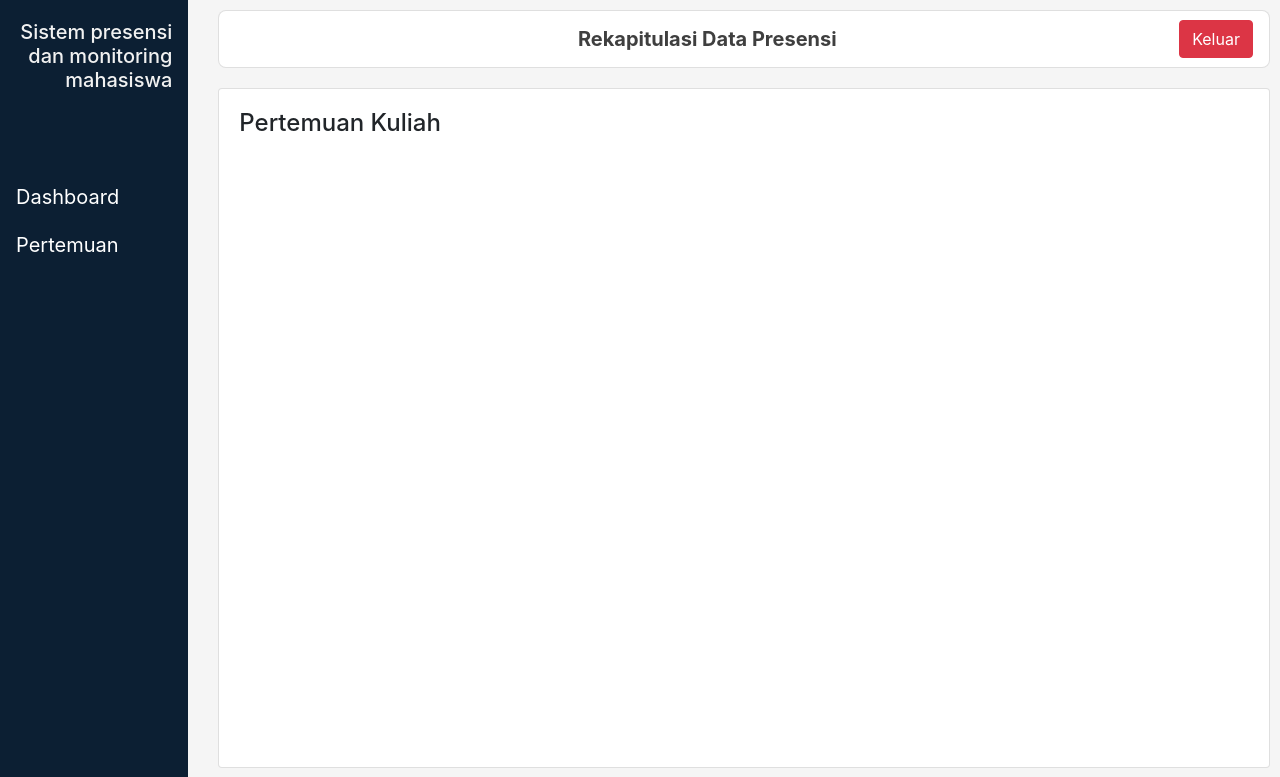
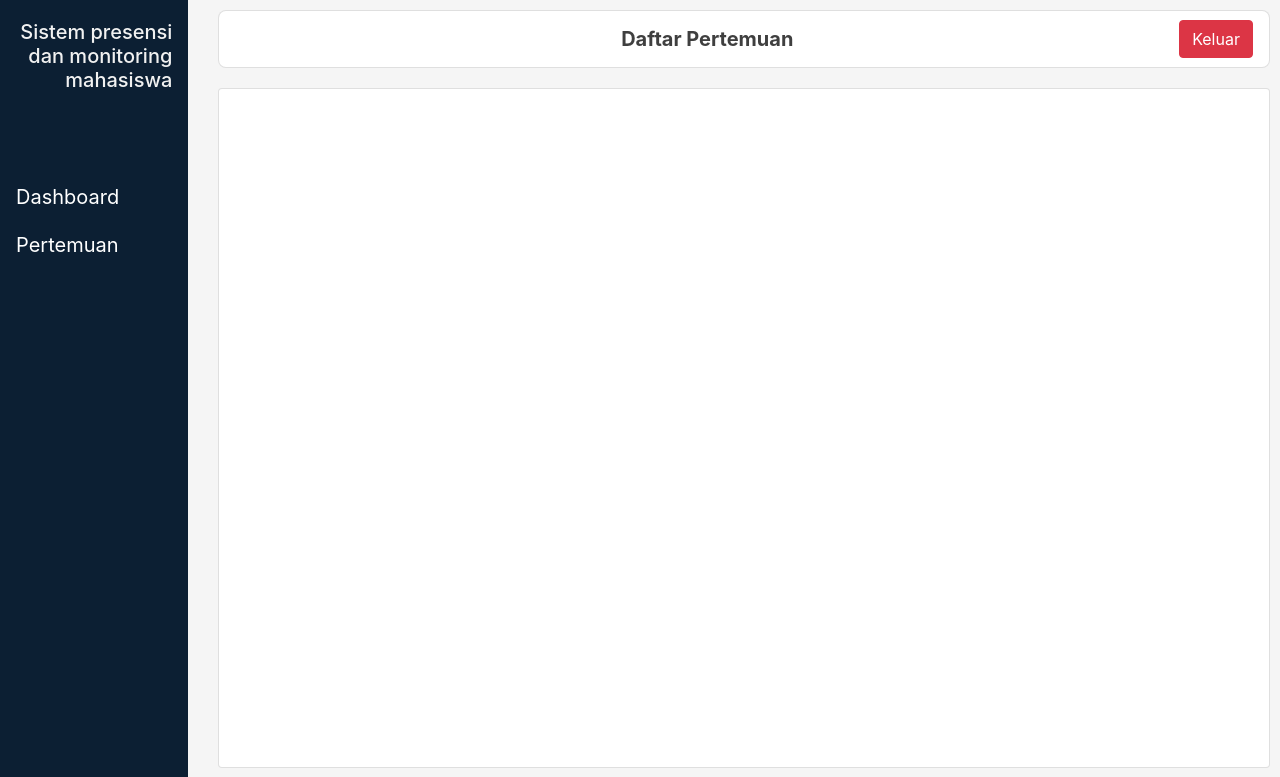
Before and after one commit to Dresta/skripsi-caps, a Django app: template halaman/templates/rekap.html in a window 1280 px wide. Shown: the top 777 px of the page. Run offline with Django 3.2, Linux system fonts and the light colour scheme; the template is opened without the code that fills it, so the values that code supplies are empty; some libraries are stand-ins or nearby versions.

Commit message:
membenarkan nama

```diff
--- a/halaman/templates/rekap.html
+++ b/halaman/templates/rekap.html
@@ -1,7 +1,7 @@
 {% extends 'base.html' %}
 
 {% block header %}
-    Rekapitulasi Data Presensi
+    Daftar Pertemuan
 {% endblock header %}
 
 {% block sidebar %}
@@ -11,7 +11,7 @@
 {% block content %}
 <div class="card">
     <div class="card-body scrollable">
-        <h4>Pertemuan Kuliah {{user.profil.nama}}</h4> <br>
+        <h4></h4> <br>
         <div class="grid-wrapper">
         {% for pertemuan in pertemuan %}
 
```
Also changed, not shown: db.sqlite3.
